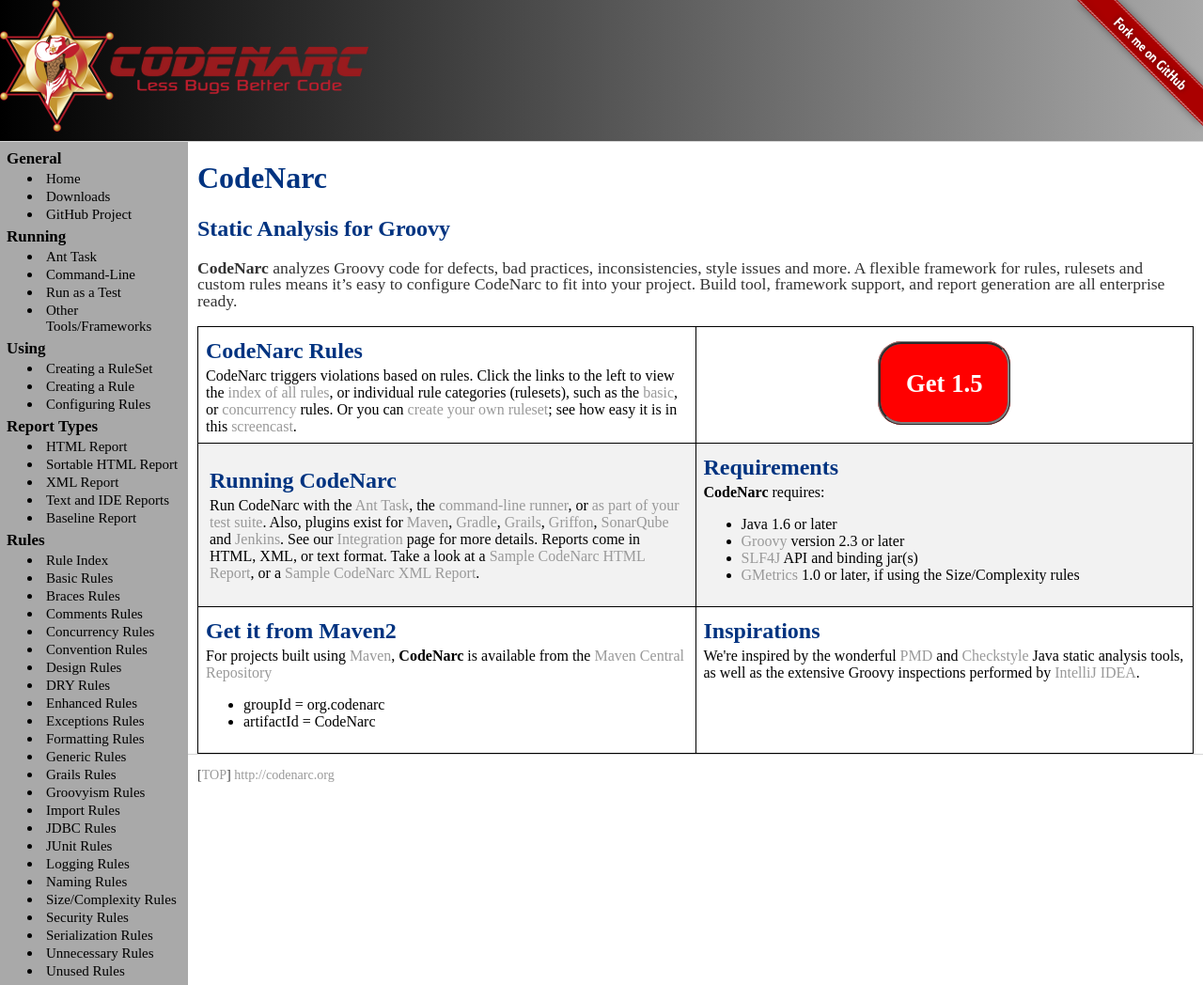
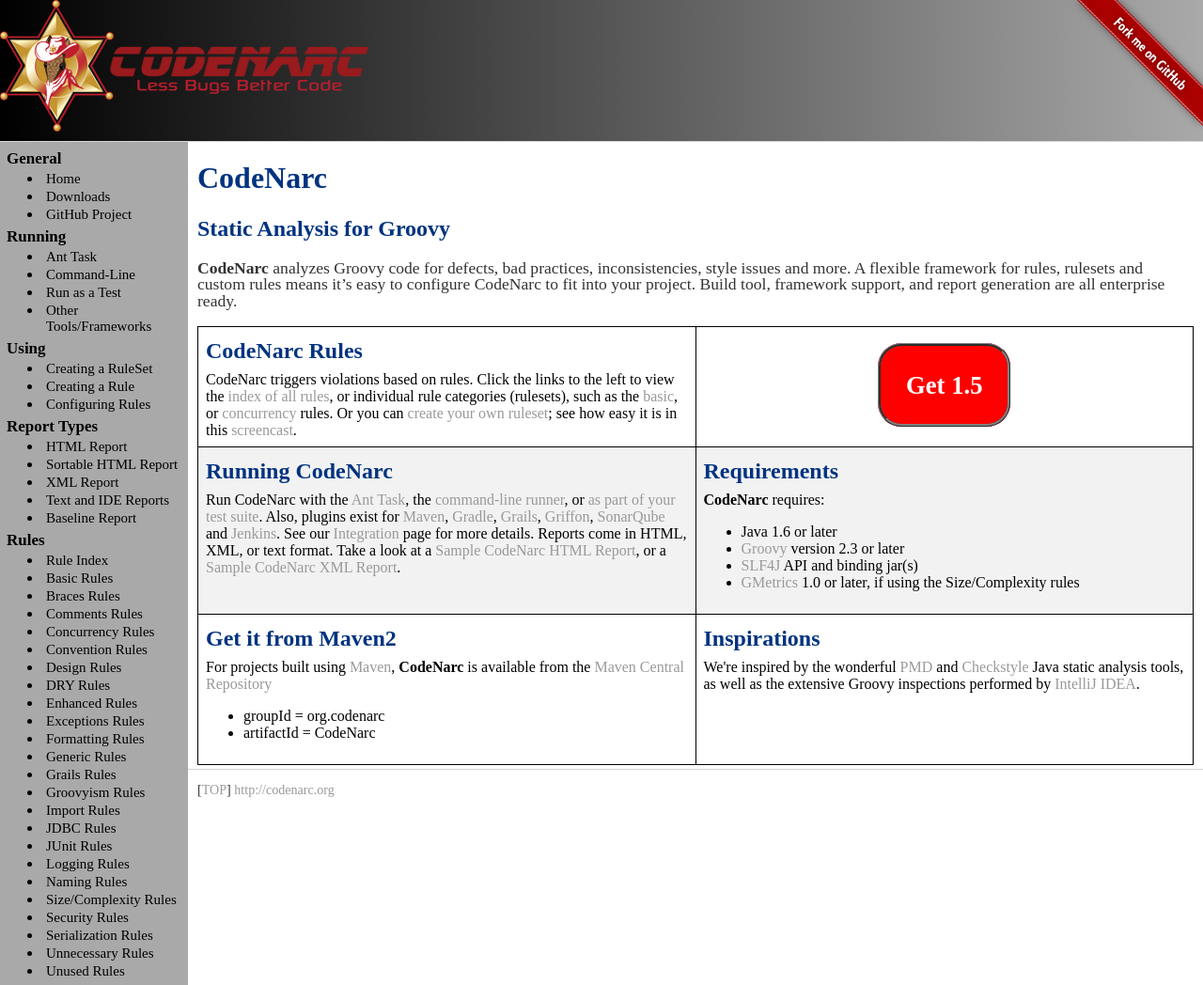
Before and after one commit to CodeNarc/CodeNarc, a Jekyll site: the page built from index.md, in a window 1280 px wide and 1048 px high. Shown: the whole window at 94% size. Built offline with Jekyll 4.4.1, drawn with Linux system fonts in a browser that asks for light colours.

Commit message:
Convert site to markdown

```diff
--- a/css/main.css
+++ b/css/main.css
@@ -119,6 +119,7 @@ footer {
     border-top: 1px solid #d5d5d5;
     padding-left: 10px;
     margin-left: 200px; /* Same as the width of the sidebar */
+    margin-top: 4px;
     font-size: .8em;
 }
 
@@ -149,7 +150,7 @@ tr:nth-child(even) {background-color: #f2f2f2;}
 
 .section h2 {
     padding-top: 4px;
-    padding-bottom: 4px;
+    padding-bottom: 8px;
     margin: 0px;
 }
 
--- a/index.md
+++ b/index.md
@@ -30,22 +30,20 @@ to fit into your project. Build tool, framework support, and report generation a
     </td>
 </tr>
 <tr>
-     <td>
-         <div class="section">
-            <h2>Running CodeNarc</h2>
-             Run CodeNarc with the <a href="codenarc-ant-task.html">Ant Task</a>,
-             the <a href="codenarc-command-line.html">command-line runner</a>, or
-             <a href="codenarc-run-as-a-test.html">as part of your test suite</a>.
-                Also,  plugins exist for <a href="codenarc-other-tools-frameworks.html">Maven</a>,
-               <a href="codenarc-other-tools-frameworks.html">Gradle</a>, <a href="codenarc-other-tools-frameworks.html">Grails</a>,
-               <a href="codenarc-other-tools-frameworks.html">Griffon</a>,
-               <a href="codenarc-other-tools-frameworks.html">SonarQube</a>
-               and <a href="codenarc-other-tools-frameworks.html">Jenkins</a>. See our
-                <a href="codenarc-other-tools-frameworks.html">Integration</a> page for more details.
-               Reports come in HTML, XML, or text format.  Take a look at a
-               <a href="SampleCodeNarcHtmlReport.html">Sample CodeNarc HTML Report</a>,
-               or a <a href="./SampleCodeNarcXmlReport.xml">Sample CodeNarc XML Report</a>.
-         </div>
+     <td class="section">
+        <h2>Running CodeNarc</h2>
+         Run CodeNarc with the <a href="codenarc-ant-task.html">Ant Task</a>,
+         the <a href="codenarc-command-line.html">command-line runner</a>, or
+         <a href="codenarc-run-as-a-test.html">as part of your test suite</a>.
+            Also,  plugins exist for <a href="codenarc-other-tools-frameworks.html">Maven</a>,
+           <a href="codenarc-other-tools-frameworks.html">Gradle</a>, <a href="codenarc-other-tools-frameworks.html">Grails</a>,
+           <a href="codenarc-other-tools-frameworks.html">Griffon</a>,
+           <a href="codenarc-other-tools-frameworks.html">SonarQube</a>
+           and <a href="codenarc-other-tools-frameworks.html">Jenkins</a>. See our
+            <a href="codenarc-other-tools-frameworks.html">Integration</a> page for more details.
+           Reports come in HTML, XML, or text format.  Take a look at a
+           <a href="SampleCodeNarcHtmlReport.html">Sample CodeNarc HTML Report</a>,
+           or a <a href="./SampleCodeNarcXmlReport.xml">Sample CodeNarc XML Report</a>.
      </td>
      <td class="section">
          <h2>Requirements</h2>
```
